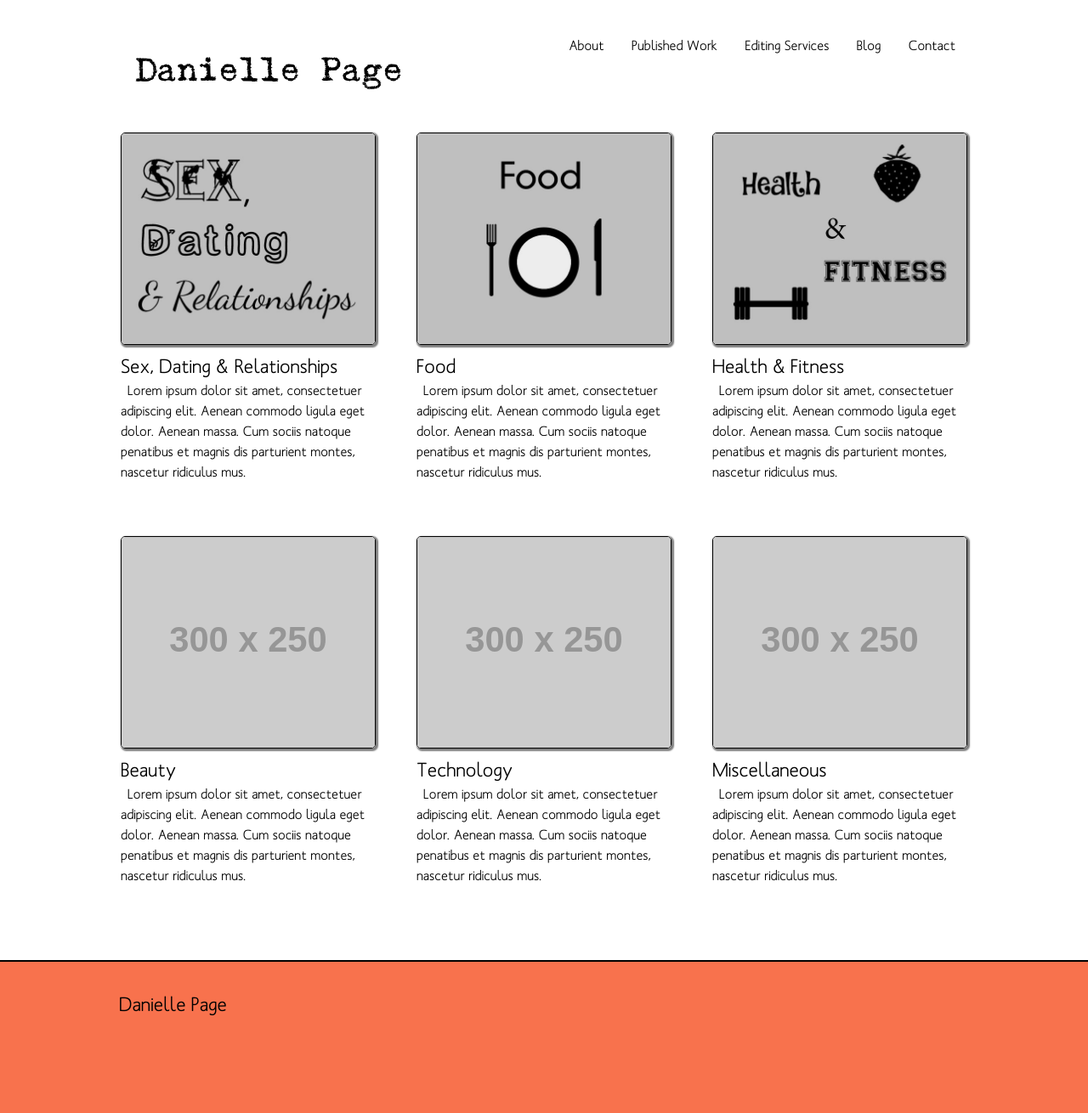
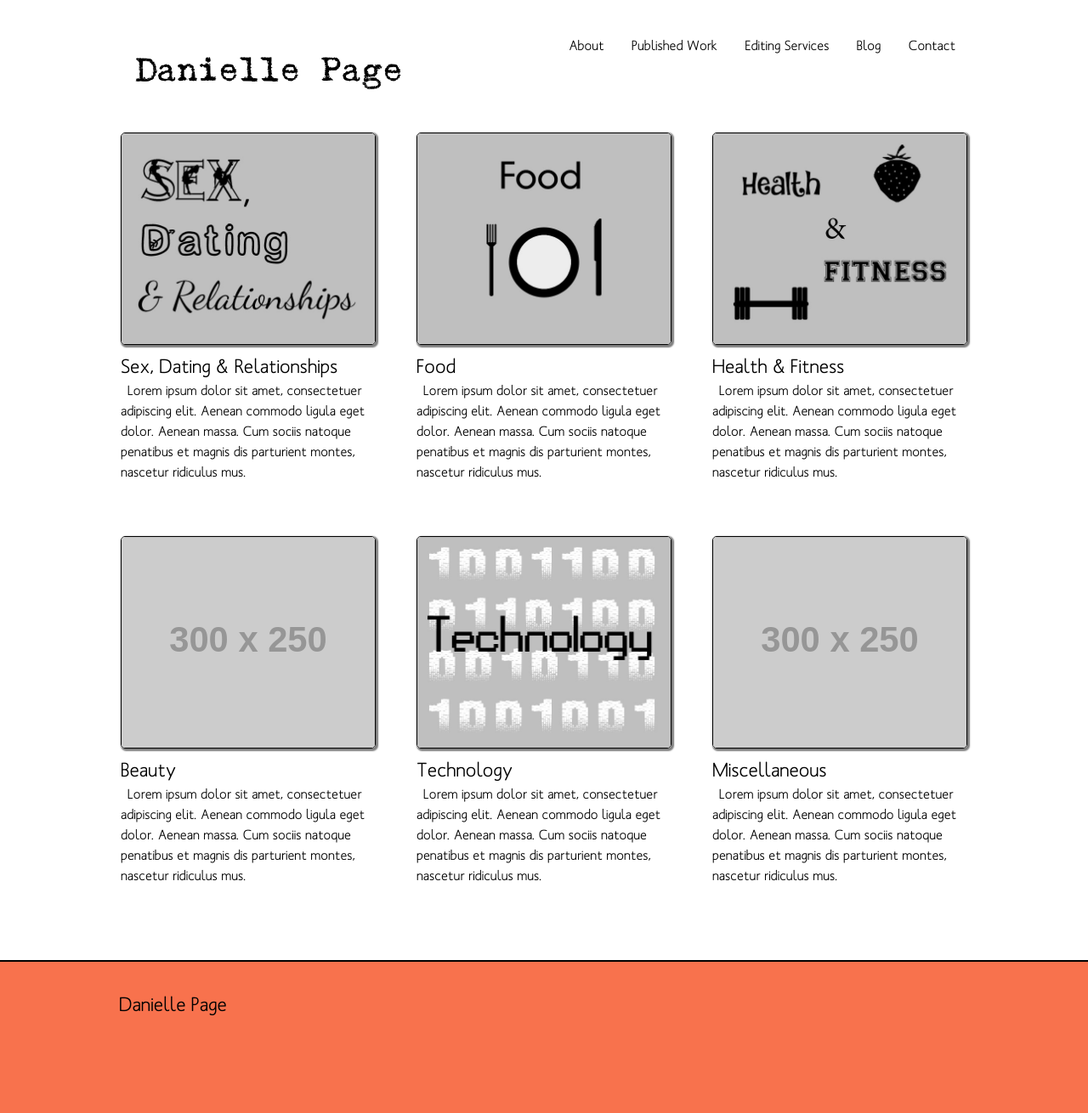
Before and after one commit to thedaniellepage/thedaniellepage, a Jekyll site: the page built from published-work.html, in a window 1280 px wide. Shown: the whole page at 85% size. Built offline with Jekyll 4.4.1, drawn with Linux system fonts in a browser that asks for light colours; nearby versions of some CDN libraries.

Commit message:
only two more!

```diff
--- a/published-work.html
+++ b/published-work.html
@@ -33,7 +33,7 @@ permalink: "index.html"
 
 	</td>
 	<td>
-		<a href="{{site.url}}/technology.html"><img src="http://placehold.it/300x250" class="category-image"></a>
+		<a href="{{site.url}}/technology.html"><img src="/images/technology.jpg" class="category-image"></a>
 		<h3>Technology</h3>
 		<p class="category-blurb">Lorem ipsum dolor sit amet, consectetuer adipiscing elit. Aenean commodo ligula eget dolor. Aenean massa. Cum sociis natoque penatibus et magnis dis parturient montes, nascetur ridiculus mus.</p>
 
```
Also changed, not shown: images/technology.jpg (added).
